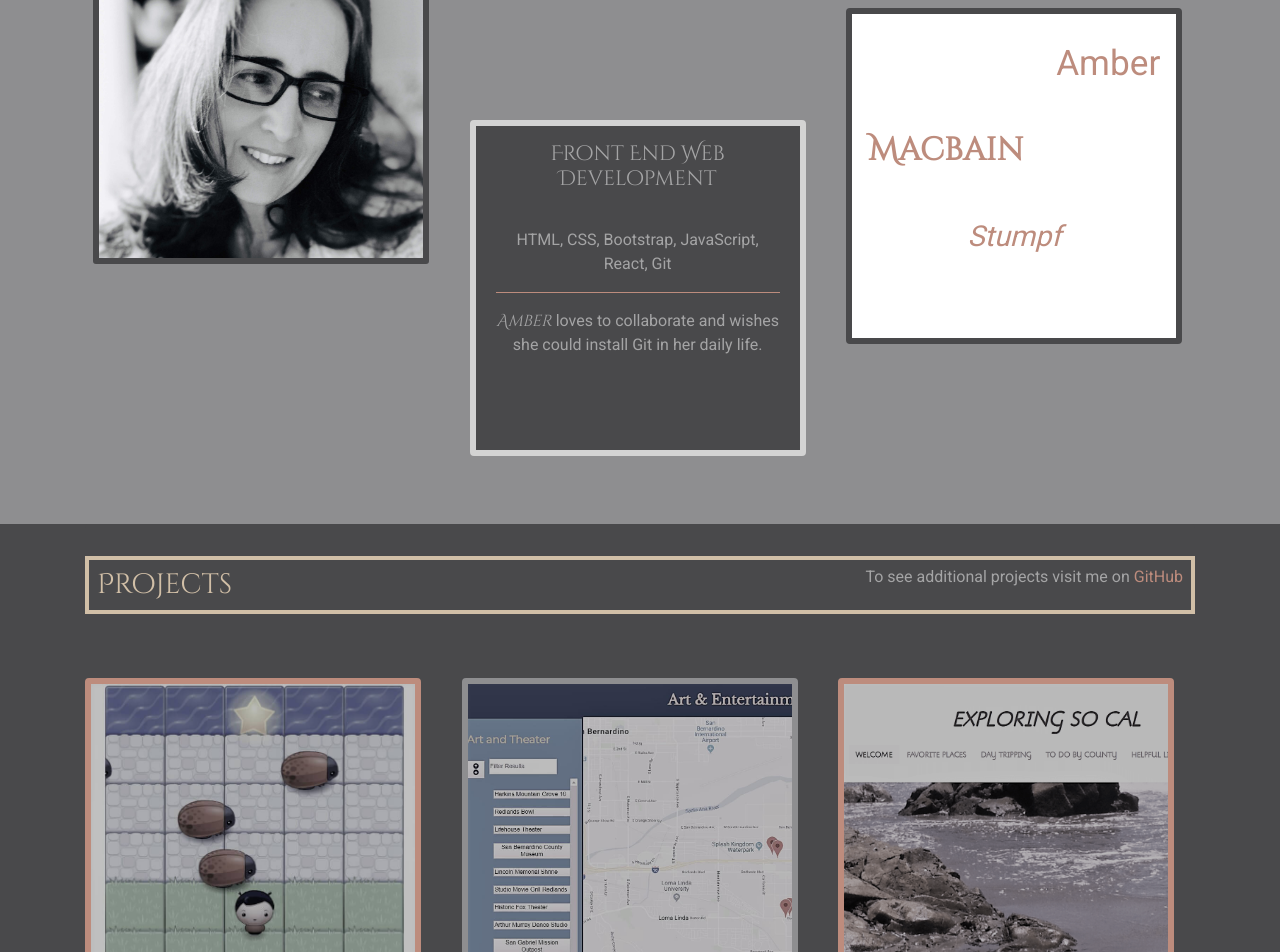
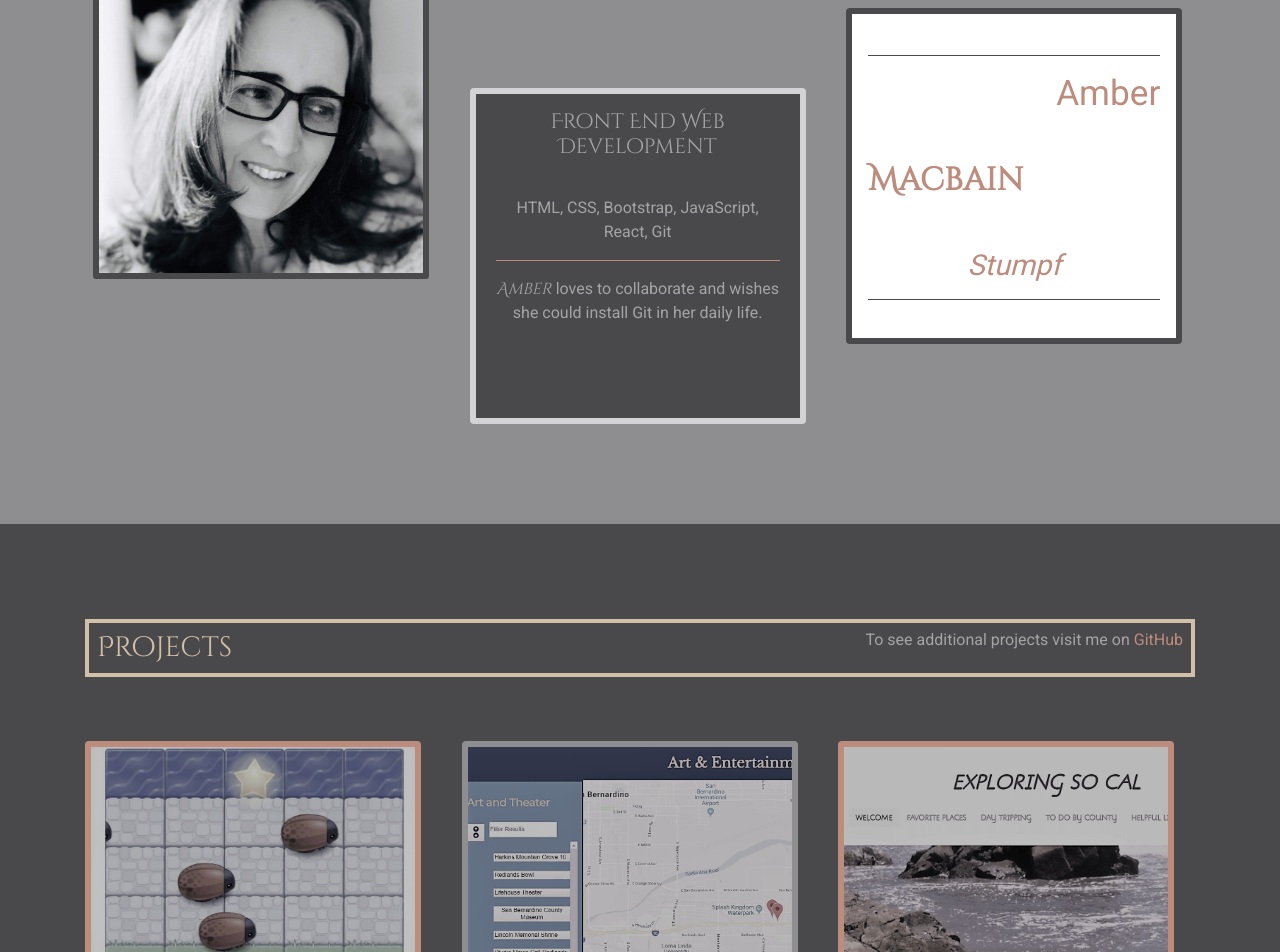
Before and after one commit to amacbain1/portfolio2019, a React (Create React App) app: page / in a window 1280 px wide. Shown: the part 240-1192 px from the top of the page. Built offline with nearby package versions, Linux system fonts and the light colour scheme.

Commit message:
Adds hr to cards and adds some style changes

```diff
--- a/src/components/Contact.scss
+++ b/src/components/Contact.scss
@@ -7,6 +7,10 @@
         background-color: white;
         border: solid 4px $onyx;
         word-wrap: normal;
+
+        @media screen and (max-width: 767.98px) {
+
+        }
 
         h4 {
             color: $rosegold;
--- a/src/components/Tabbar.js
+++ b/src/components/Tabbar.js
@@ -8,7 +8,7 @@ class App extends Component {
             <section className='tabbar bg-dark fixed-bottom d-sm-none' id='Tabbar'>
                 <div className='top-stripe w-100'></div>
                 <div className='container-fluid'>
-
+                    <footer>
                         <div className="column">
                             <ul className="nav nav-fill nav-pills">
                                 <li className='nav-item'> <a href='#home' className='nav-link nav-color'>Top</a></li>
@@ -17,7 +17,7 @@ class App extends Component {
                                 <li className='nav-item'><a href='#contact' className='nav-link nav-color'>Contact</a></li>
                             </ul>
                         </div>
-
+                    </footer>
 
                 </div>
 
--- a/src/components/home.js
+++ b/src/components/home.js
@@ -25,9 +25,13 @@ class Home extends Component {
             <div className='card mx-2 card-name card-main'>
               <div className='card-body px-3 py-1'>
                 <h1 className='name'>
+                  <hr />
+
                   <p className='first'>Amber</p><br />
                   <p className='middle'>Macbain</p><br />
                   <p className='last'>Stumpf</p>
+                  <hr />
+
                 </h1>
               </div>
 
--- a/src/components/home.scss
+++ b/src/components/home.scss
@@ -12,9 +12,13 @@
     margin-top: 10rem;
     word-wrap: normal;
 
+    hr {
+      border-color: $onyx;
+    }
+
 
     .name {
-      margin-top: 1.5rem;
+      margin-top: 2.3rem;
       color: $rosegold;
 
       .first{
@@ -46,7 +50,7 @@
     background-image: url(./../../src/images/Profile-pic-B_W.JPG);
     border: solid 6px $onyx;
     background-size: cover;
-    margin-top: 5rem;
+    margin-top: 95px;
 
 
     img {
@@ -56,7 +60,7 @@
 
   .card-skills {
     background-color: $onyx;
-    margin-top: 17rem;
+    margin-top: 15rem;
     border: solid 6px lightgray;
 
     h2 {
--- a/src/components/projects.js
+++ b/src/components/projects.js
@@ -27,7 +27,7 @@ class Projects extends Component {
             <div className='card card-main project-1 text-center col-md-4'>
               <a href='https://github.com/amacbain1/astumpf-arcade-game'>
                 <div className='overlay'>
-                  <p className="text card-text">Ladybugs! Arcade Game Clone<br /> Visit and play on GitHub</p>
+                  <p className="text card-text"><h6>Ladybugs! Arcade Game Clone</h6> <hr /> Visit and play on GitHub</p>
                 </div>
               </a>
             </div>
@@ -36,7 +36,7 @@ class Projects extends Component {
             <div className='card card-main project-3 text-center col-md-4'>
               <a href='https://github.com/amacbain1/Neighborhood-map-project7'>
                 <div className='overlay'>
-                  <p className="text card-text">Neighborhood Map<br />Built with React<br />Visit on Github</p>
+                  <p className="text card-text"><h6>Neighborhood Map</h6><hr />Built with React<br />Visit on Github</p>
                 </div>
               </a>
             </div>
@@ -46,7 +46,7 @@ class Projects extends Component {
             <div className='card card-main project-4 text-center col-md-4'>
               <a href='http://www.exploresocalifornia.com/'>
                 <div className='overlay'>
-                  <p className="text">Explore Southern California with me<br />Built with Weebly<br />Visit me at exploresocalifornia.com</p>
+                  <p className="text"><h6>Explore Southern California with me</h6><hr />Blogging about places<br />Visit me at exploresocalifornia.com<br />Built with Weebly</p>
                 </div>
               </a>
             </div>
--- a/src/components/projects.scss
+++ b/src/components/projects.scss
@@ -11,7 +11,7 @@
     border: none;
 
     .projects-title{
-      margin-top: 2rem;
+      margin-top: 95px;
       border: solid 4px $softgold;
 
       h3{
@@ -42,7 +42,7 @@
     background-color: $onyx;
     opacity: 0.7;
     overflow: hidden;
-    transition: .5s ease;
+    transition: .8s ease;
 
     .text {
       color: white;
@@ -61,6 +61,14 @@
 
   .card-columns{
     margin-top: 4rem;
+
+    hr {
+      border-color: $rosegold;
+    }
+
+    h6 {
+      font-family: $cinzel;
+    }
 
     .project-1 {
       background-image: url(./../../src/images/bw_ladybug_game.jpg);
```
Lines whose indentation alone changed are shown as unchanged.
